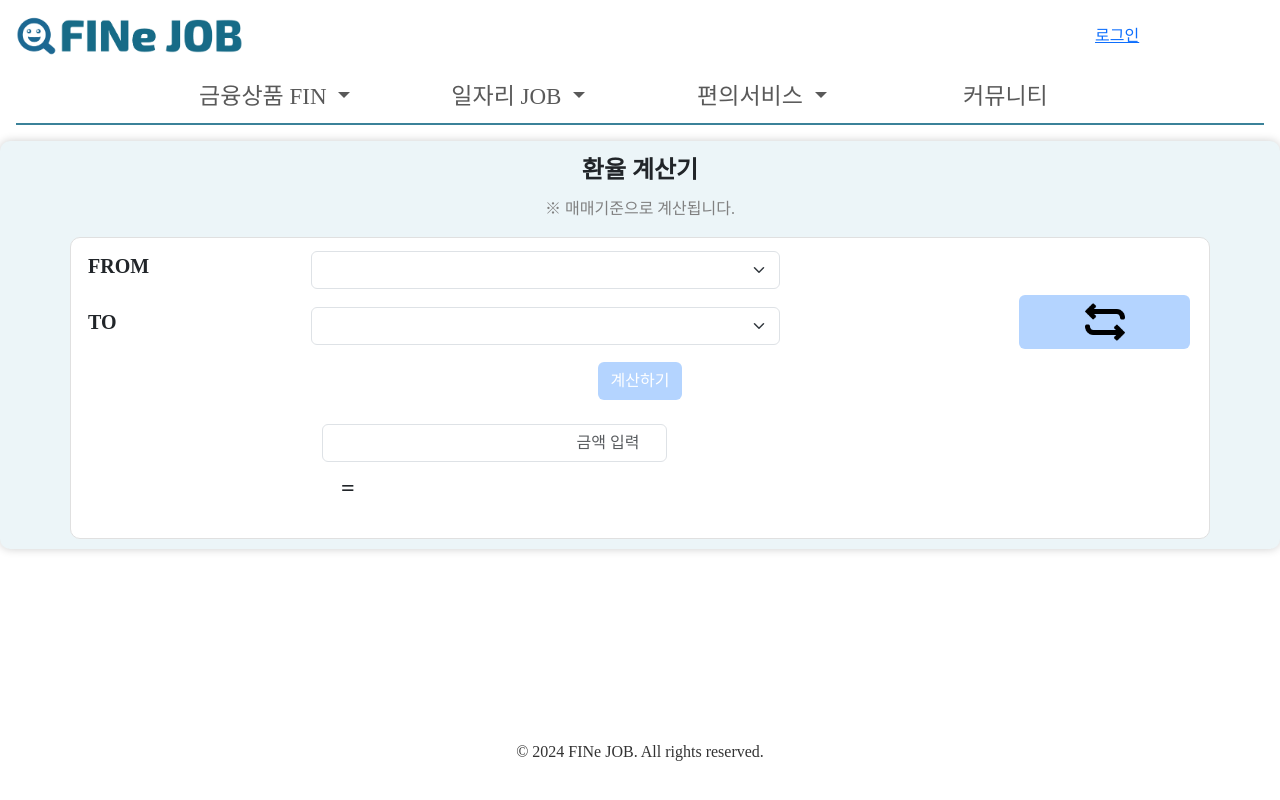
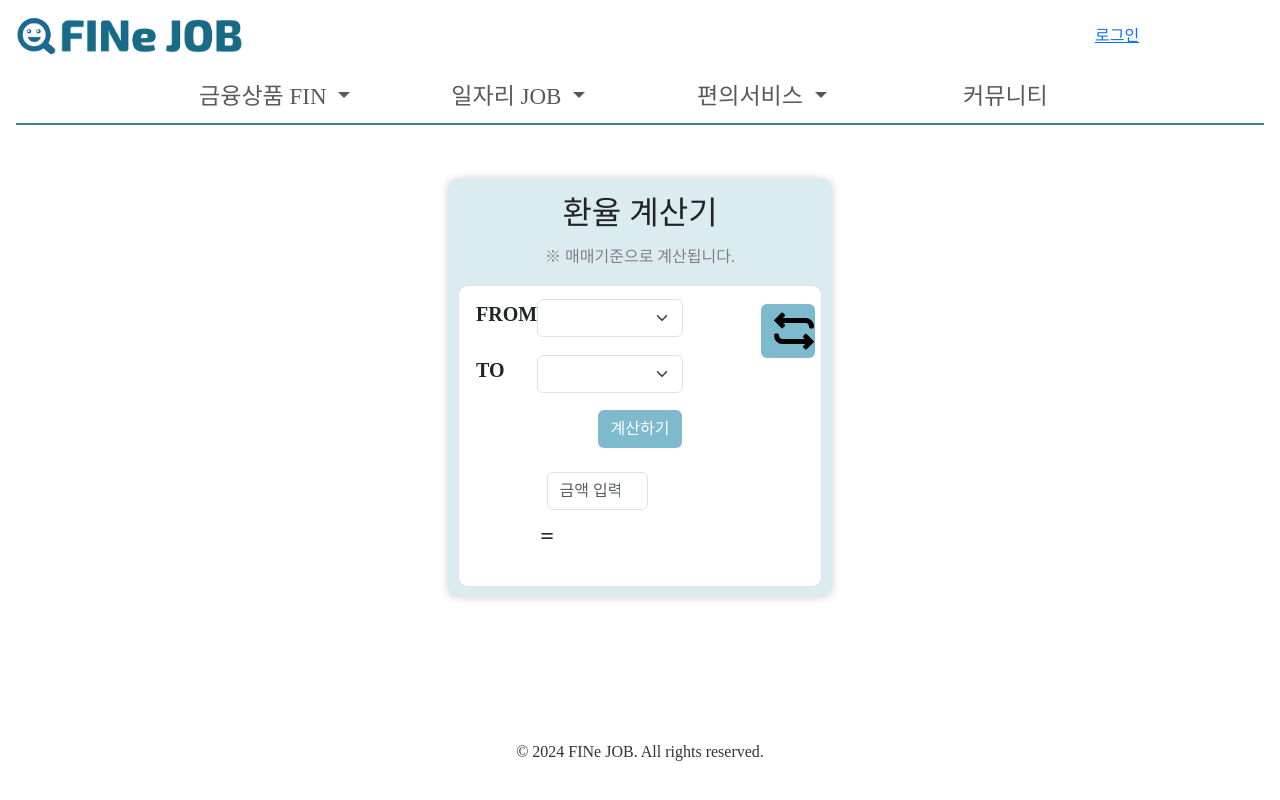
Before and after one commit to hyunjeongg11/FINe_JOB, a Vue app in the folder frontEnd/: page /currencyconverter in a window 1280 px wide. Built offline with nearby package versions, Linux system fonts and the light colour scheme; a web font is replaced by a local one.

Commit message:
feat: Update currency converter component

```diff
--- a/frontEnd/src/views/CurrencyConverterView.vue
+++ b/frontEnd/src/views/CurrencyConverterView.vue
@@ -1,6 +1,6 @@
 <template>
   <div class="outer-box">
-    <h4 class="calculator-title">환율 계산기</h4>
+    <h2 class="calculator-title">환율 계산기</h2>
     <p class="calculator-info">※ 매매기준으로 계산됩니다.</p>
     <div class="container">
       <div>
@@ -178,18 +178,24 @@ const changeFromTo = () => {
 <style scoped>
 .outer-box {
   padding: 10px;
-  background-color: rgb(236, 245, 248);
+  /* background-color: rgb(236, 245, 248); */
+  background-color: rgb(219, 236, 241);
   border-radius: 10px;
   box-shadow: 0 0 10px rgba(0, 0, 0, 0.2);
+  width: 30%;
+  margin-left: 35%;
+  margin-right: 35%;
+  margin-top: 3%;
 }
 
 .calculator-title {
-  font-size: 1.5rem;
-  font-weight: bold;
+  /* font-size: 1.5rem; */
+  /* font-weight: bold; */
   text-align: center;
   /* background-color: rgb(224, 224, 224); */
   border-radius: 10px;
   padding: 5px 0;
+  height: 80%;
 }
 
 .calculator-info {
@@ -205,7 +211,8 @@ const changeFromTo = () => {
 }
 
 .btn-calc {
-  background-color: rgb(180, 212, 255);
+  /* background-color: rgb(180, 212, 255); */
+  background-color: rgb(126, 186, 205);
   color: white;
   display: block;
   margin: 0 auto;
@@ -224,7 +231,8 @@ const changeFromTo = () => {
 }
 
 .btn-exchange {
-  background-color: rgb(180, 212, 255);
+  /* background-color: rgb(180, 212, 255); */
+  background-color: rgb(126, 186, 205);
   width: 15%;
   height: 5%;
   margin-top: 5%;
@@ -240,10 +248,12 @@ const changeFromTo = () => {
 }
 
 .btn-exchange:hover {
-  background-color: rgb(104, 142, 206);
+  background-color: rgba(139, 210, 231, 0.534);
+  /* background-color: rgb(104, 142, 206); */
 }
 
 .btn-calc:hover {
-  background-color: rgb(104, 142, 206);
+  background-color: rgba(139, 210, 231, 0.534);
+  /* background-color: rgb(104, 142, 206); */
 }
 </style>
```
